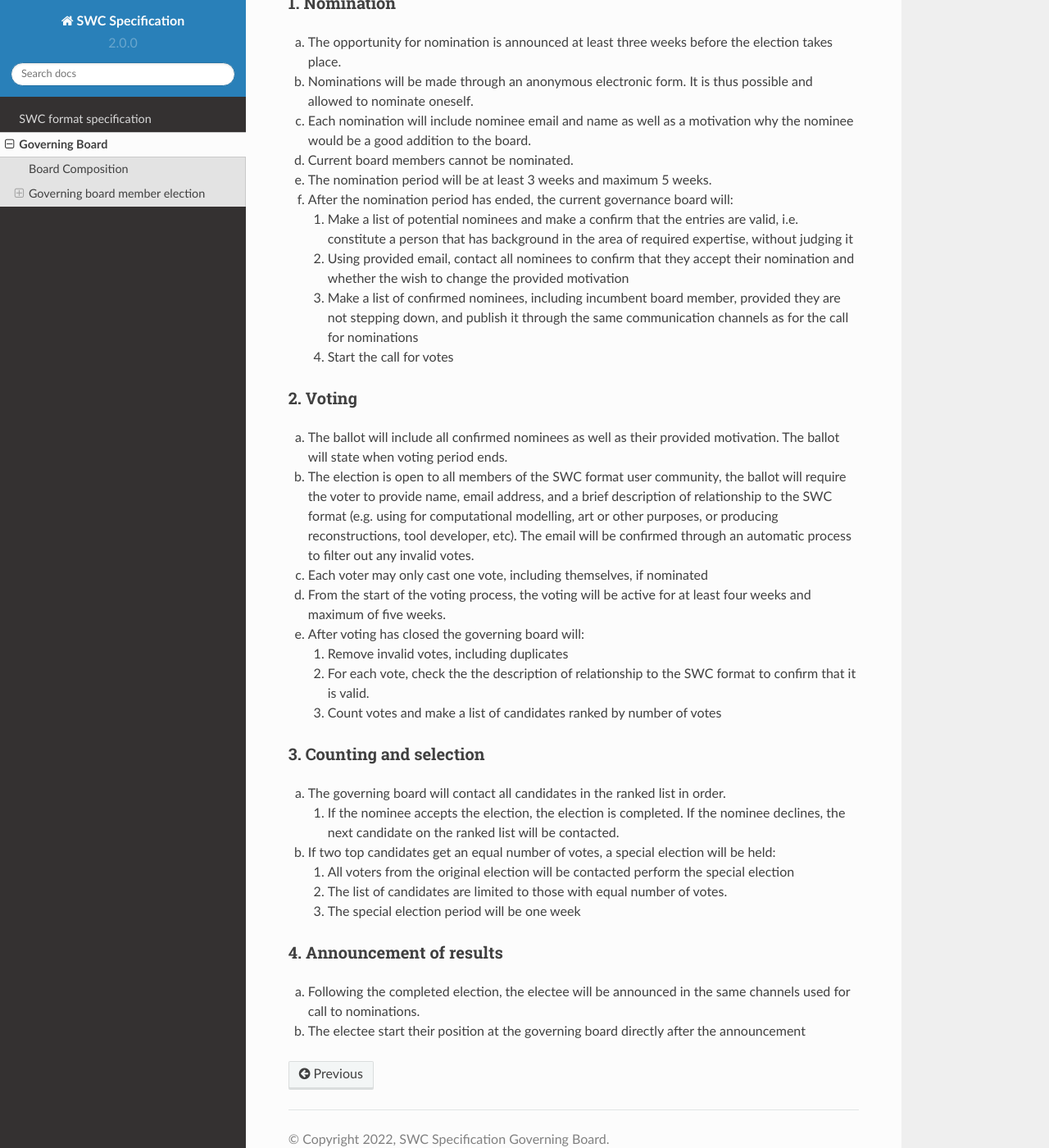
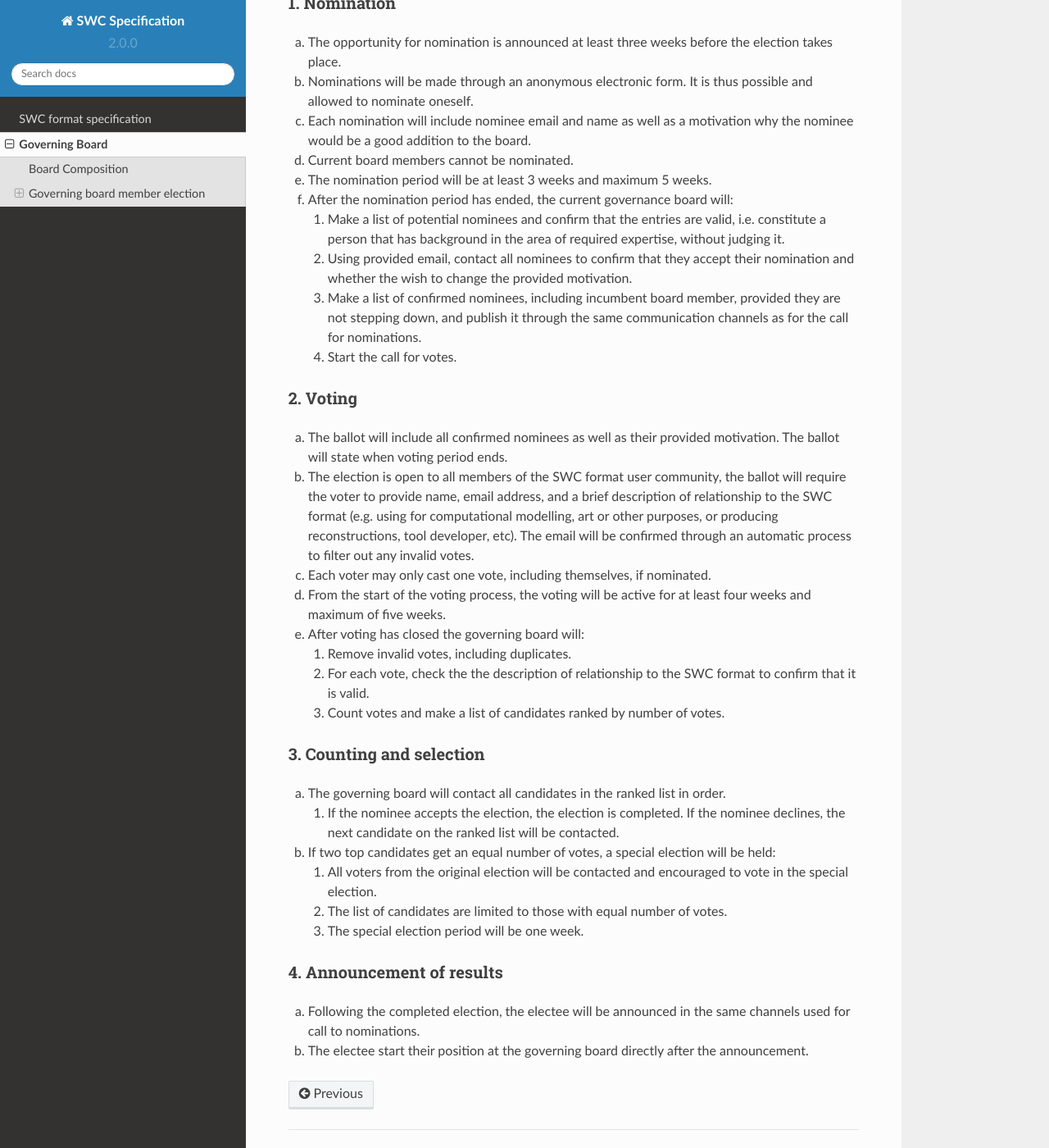
Before and after one commit to bengtl/swcspec, a Sphinx documentation site: the page built from docs/source/governance.rst, in a window 1280 px wide and 1400 px high, scrolled down 1230 px. Shown: the whole window at 82% size. Built offline with Sphinx 7.4.7 and the Read the Docs theme 2.0.0, drawn with Linux system fonts in a browser that asks for light colours; pages that are not in the unit, such as notebooks, are missing from menus; some of the changed text lies outside the part shown.

Commit message:
Corrected typos

```diff
--- a/docs/source/governance.rst
+++ b/docs/source/governance.rst
@@ -41,13 +41,13 @@ e. The nomination period will be at least 3 weeks and maximum 5 weeks.
 
 f. After the nomination period has ended, the current governance board will:
 
-   1. Make a list of potential nominees and make a confirm that the entries are valid, i.e. constitute a person that has background in the area of required expertise, without judging it
+   1. Make a list of potential nominees and confirm that the entries are valid, i.e. constitute a person that has background in the area of required expertise, without judging it.
 
-   2. Using provided email, contact all nominees to confirm that they accept their nomination and whether the wish to change the provided motivation
+   2. Using provided email, contact all nominees to confirm that they accept their nomination and whether the wish to change the provided motivation.
 
-   3. Make a list of confirmed nominees, including incumbent board member, provided they are not stepping down, and publish it through the same communication channels as for the call for nominations
+   3. Make a list of confirmed nominees, including incumbent board member, provided they are not stepping down, and publish it through the same communication channels as for the call for nominations.
 
-   4. Start the call for votes
+   4. Start the call for votes.
 
 2. Voting
 ^^^^^^^^^
@@ -56,17 +56,17 @@ a. The ballot will include all confirmed nominees as well as their provided moti
 
 b. The election is open to all members of the SWC format user community, the ballot will require the voter to provide name, email address, and a brief description of relationship to the SWC format (e.g. using for computational modelling, art or other purposes, or producing reconstructions, tool developer, etc). The email will be confirmed through an automatic process to filter out any invalid votes.
 
-c. Each voter may only cast one vote, including themselves, if nominated
+c. Each voter may only cast one vote, including themselves, if nominated.
 
 d. From the start of the voting process, the voting will be active for at least four weeks and maximum of five weeks.
 
 e. After voting has closed the governing board will:
 
-   1. Remove invalid votes, including duplicates
+   1. Remove invalid votes, including duplicates.
 
    2. For each vote, check the the description of relationship to the SWC format to confirm that it is valid.
 
-   3. Count votes and make a list of candidates ranked by number of votes
+   3. Count votes and make a list of candidates ranked by number of votes.
 
 
 3. Counting and selection
@@ -78,15 +78,15 @@ a. The governing board will contact all candidates in the ranked list in order.
 
 b. If two top candidates get an equal number of votes, a special election will be held:
 
-   1. All voters from the original election will be contacted perform the special election
+   1. All voters from the original election will be contacted and encouraged to vote in the special election.
 
    2. The list of candidates are limited to those with equal number of votes.
 
-   3. The special election period will be one week
+   3. The special election period will be one week.
 
 4. Announcement of results
 ^^^^^^^^^^^^^^^^^^^^^^^^^^
 
 a. Following the completed election, the electee will be announced in the same channels used for call to nominations.
 
-b. The electee start their position at the governing board directly after the announcement
+b. The electee start their position at the governing board directly after the announcement.
```
Also changed, not shown: other parts of docs/source/governance.rst (+3 -3 lines).
